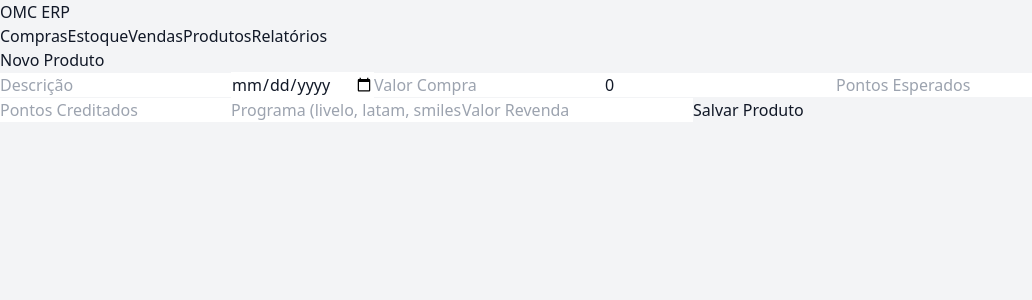
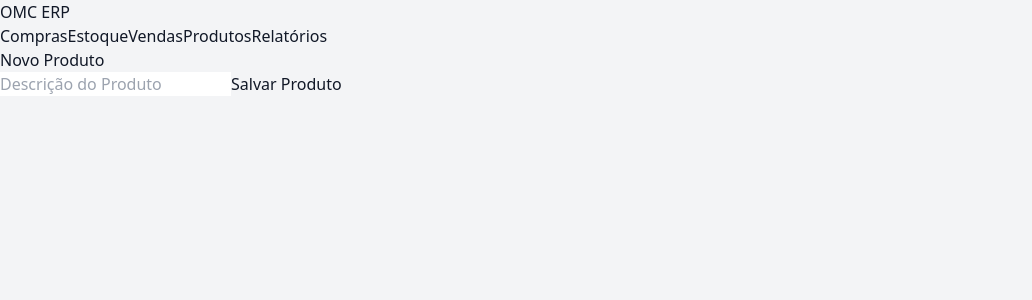
Before and after one commit to vinip1250-art/omcprod, a Next.js app: page /dashboard/products/new in a window 1280 px wide. Shown: the top 300 px of the page, without its empty margins (0-1032 px from the left). Built offline with nearby package versions, Linux system fonts and the light colour scheme.

Commit message:
Update page.tsx

```diff
--- a/app/dashboard/products/new/page.tsx
+++ b/app/dashboard/products/new/page.tsx
@@ -5,23 +5,19 @@ import { useRouter } from "next/navigation"
 
 export default function NewProductPage() {
   const router = useRouter()
-  const [form, setForm] = useState<any>({})
+  const [description, setDescription] = useState("")
 
   async function handleSubmit(e: any) {
     e.preventDefault()
 
-    const res = await fetch("/api/products", {
+    await fetch("/api/products", {
       method: "POST",
       headers: { "Content-Type": "application/json" },
       credentials: "include",
-      body: JSON.stringify(form)
+      body: JSON.stringify({ description })
     })
 
-    if (res.ok) {
-      router.push("/dashboard/products")
-    } else {
-      alert("Erro ao salvar produto")
-    }
+    router.push("/dashboard/products")
   }
 
   return (
@@ -35,96 +31,11 @@ export default function NewProductPage() {
         className="bg-white p-6 rounded shadow space-y-4"
       >
         <input
-          placeholder="Descrição"
+          placeholder="Descrição do Produto"
           className="border p-2 w-full"
           required
-          onChange={e =>
-            setForm({ ...form, description: e.target.value })
-          }
-        />
-
-        <input
-          type="date"
-          className="border p-2 w-full"
-          required
-          onChange={e =>
-            setForm({ ...form, purchaseDate: e.target.value })
-          }
-        />
-
-        <input
-          type="number"
-          placeholder="Valor Compra"
-          className="border p-2 w-full"
-          required
-          onChange={e =>
-            setForm({
-              ...form,
-              purchaseValue: Number(e.target.value)
-            })
-          }
-        />
-
-        <input
-          type="number"
-          placeholder="Cashback"
-          className="border p-2 w-full"
-          defaultValue={0}
-          onChange={e =>
-            setForm({
-              ...form,
-              cashbackValue: Number(e.target.value)
-            })
-          }
-        />
-
-        <input
-          type="number"
-          placeholder="Pontos Esperados"
-          className="border p-2 w-full"
-          required
-          onChange={e =>
-            setForm({
-              ...form,
-              pointsQuantity: Number(e.target.value)
-            })
-          }
-        />
-
-        <input
-          type="number"
-          placeholder="Pontos Creditados"
-          className="border p-2 w-full"
-          onChange={e =>
-            setForm({
-              ...form,
-              creditedPoints: Number(e.target.value)
-            })
-          }
-        />
-
-        <input
-          placeholder="Programa (livelo, latam, smiles, azul)"
-          className="border p-2 w-full"
-          required
-          onChange={e =>
-            setForm({
-              ...form,
-              pointsProgram: e.target.value
-            })
-          }
-        />
-
-        <input
-          type="number"
-          placeholder="Valor Revenda"
-          className="border p-2 w-full"
-          onChange={e =>
-            setForm({
-              ...form,
-              resaleValue: Number(e.target.value)
-            })
-          }
+          value={description}
+          onChange={e => setDescription(e.target.value)}
         />
 
         <button className="bg-blue-600 text-white px-4 py-2 rounded">
```
